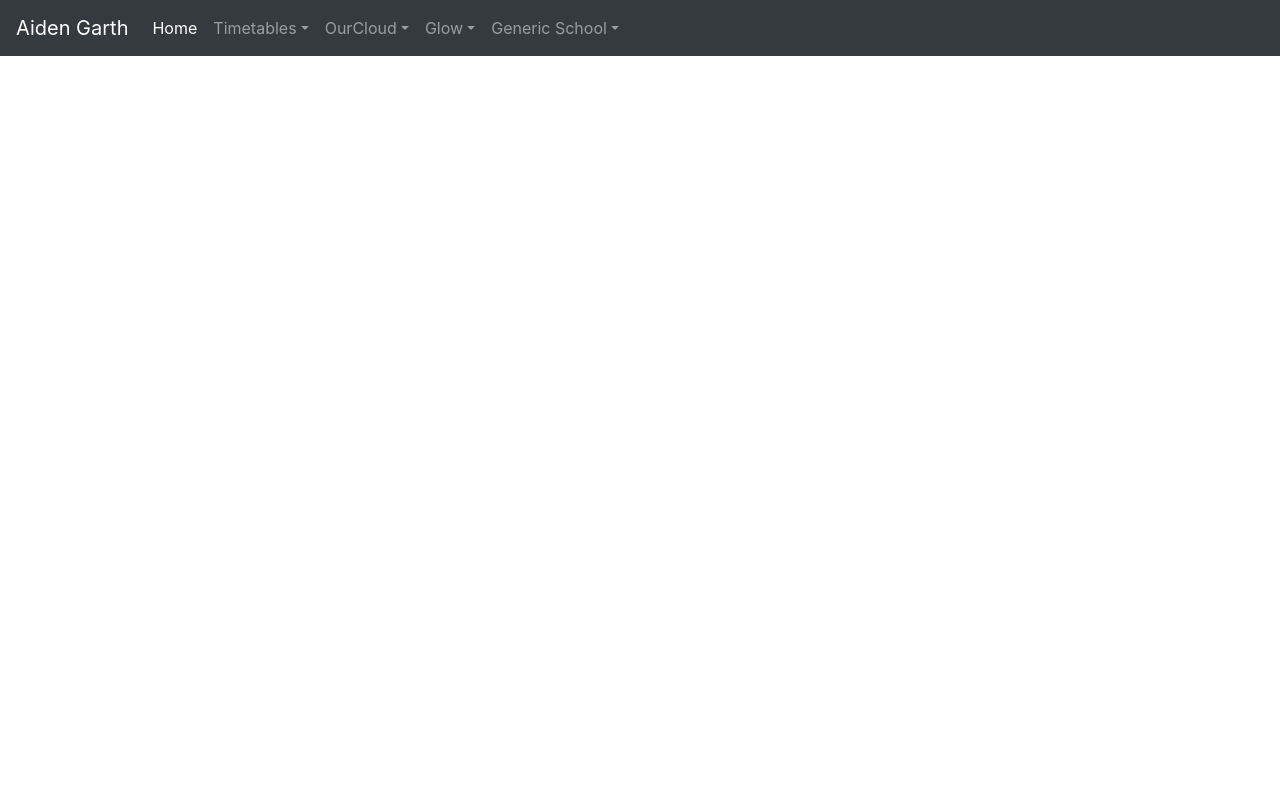
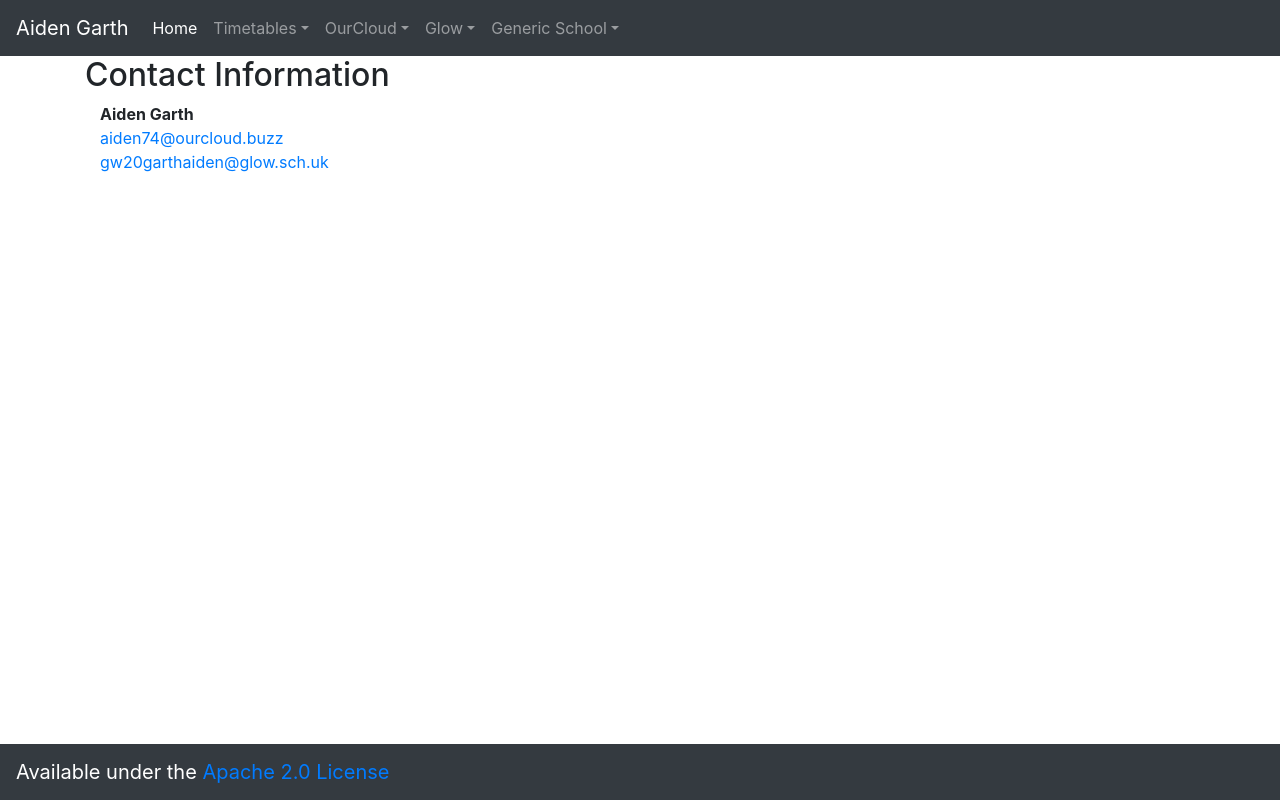
Before and after one commit to qrmf/utils, a plain HTML site: page index.html in a window 1280 px wide. Drawn offline with nearby package versions, Linux system fonts and the light colour scheme.

Commit message:
add stuff

```diff
--- a/index.html
+++ b/index.html
@@ -103,10 +103,23 @@
       </div>
     </nav>
 
+    <div class="container">
+      <h2>Contact Information</h2>
+      <div class="container">
+        <address>
+          <strong>Aiden Garth</strong>
+          <br>
+          <a href="mailto:aiden74@ourcloud.buzz">aiden74@ourcloud.buzz</a>
+          <br>
+          <a href="mailto:gw20garthaiden@glow.sch.uk">gw20garthaiden@glow.sch.uk</a>
+        </address>
+      </div>
+    </div>
 
-
-    <footer class="invisible">
-      &copy; 2021 Aiden Paul Garth, Available under the <a href="http://www.apache.org/licenses/LICENSE-2.0">Apache 2.0 License</a>
+    <footer class="navbar fixed-bottom navbar-expand-lg navbar-dark bg-dark">
+      <span class="navbar-brand text-center">
+        Available under the <a href="http://www.apache.org/licenses/LICENSE-2.0">Apache 2.0 License</a>
+      </span>
     </footer>
   </body>
 </html>
```
